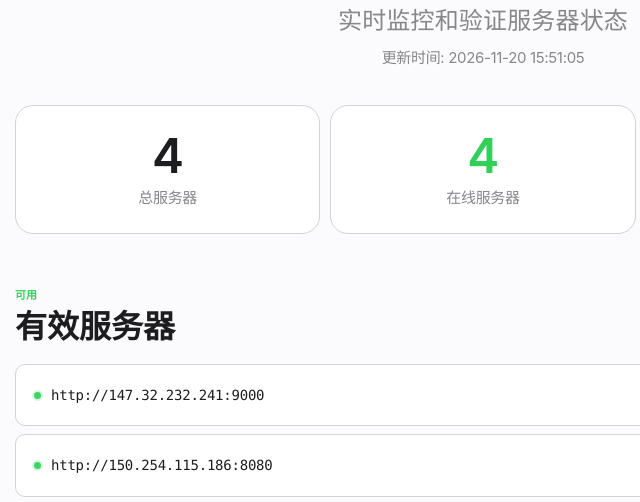
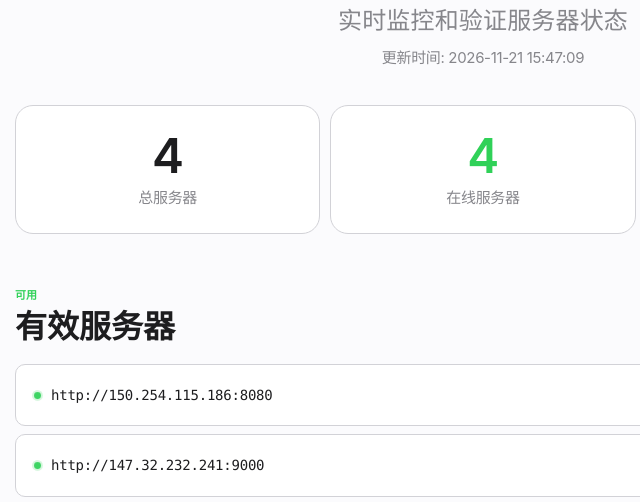
Before and after one commit to cuijianzhuang/jetbrains_servers_updater, a plain HTML site: page index.html in a window 1280 px wide. Shown: the part 146-648 px from the top of the page, 157-797 px from the left. Drawn offline with Linux system fonts and the light colour scheme; a web font is replaced by a local one.

Commit message:
Update servers list

```diff
--- a/index.html
+++ b/index.html
@@ -575,7 +575,7 @@
         <div class="header">
             <h1>JetBrains 激活服务器</h1>
             <div class="subtitle">实时监控和验证服务器状态</div>
-            <div class="update-time">更新时间: 2026-11-20 15:51:05</div>
+            <div class="update-time">更新时间: 2026-11-21 15:47:09</div>
         </div>
 
         <div class="stats-container">
@@ -599,13 +599,13 @@
             <ul class="server-list">
 
                 <li class="server-item valid">
-                    <span class="server-url">http://147.32.232.241:9000</span>
-                    <button class="copy-btn" onclick="copyToClipboard(this, 'http://147.32.232.241:9000')">复制</button>
+                    <span class="server-url">http://150.254.115.186:8080</span>
+                    <button class="copy-btn" onclick="copyToClipboard(this, 'http://150.254.115.186:8080')">复制</button>
                 </li>
 
                 <li class="server-item valid">
-                    <span class="server-url">http://150.254.115.186:8080</span>
-                    <button class="copy-btn" onclick="copyToClipboard(this, 'http://150.254.115.186:8080')">复制</button>
+                    <span class="server-url">http://147.32.232.241:9000</span>
+                    <button class="copy-btn" onclick="copyToClipboard(this, 'http://147.32.232.241:9000')">复制</button>
                 </li>
 
                 <li class="server-item valid">
```
Also changed, not shown: jetbrains_servers.txt.
